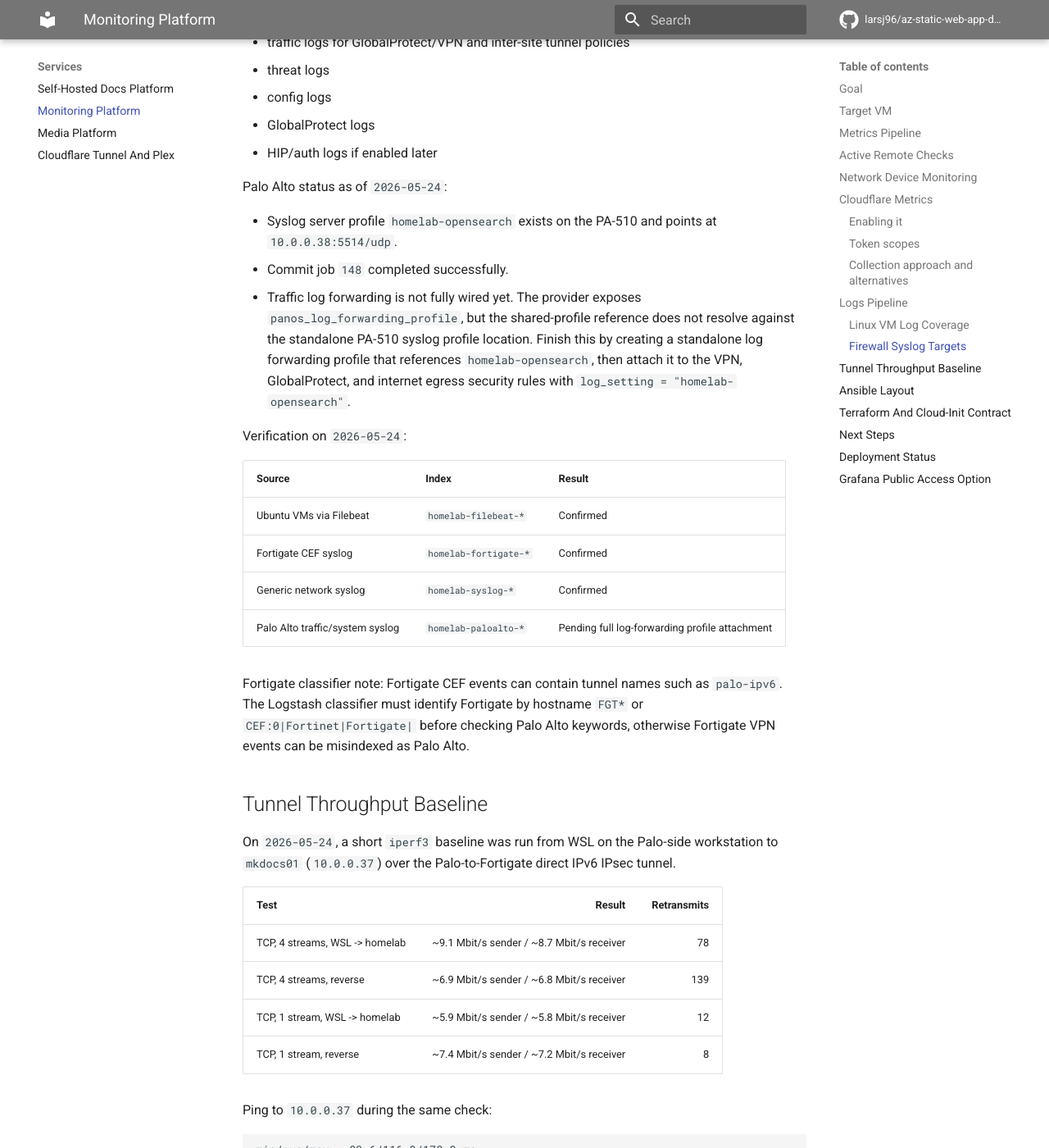
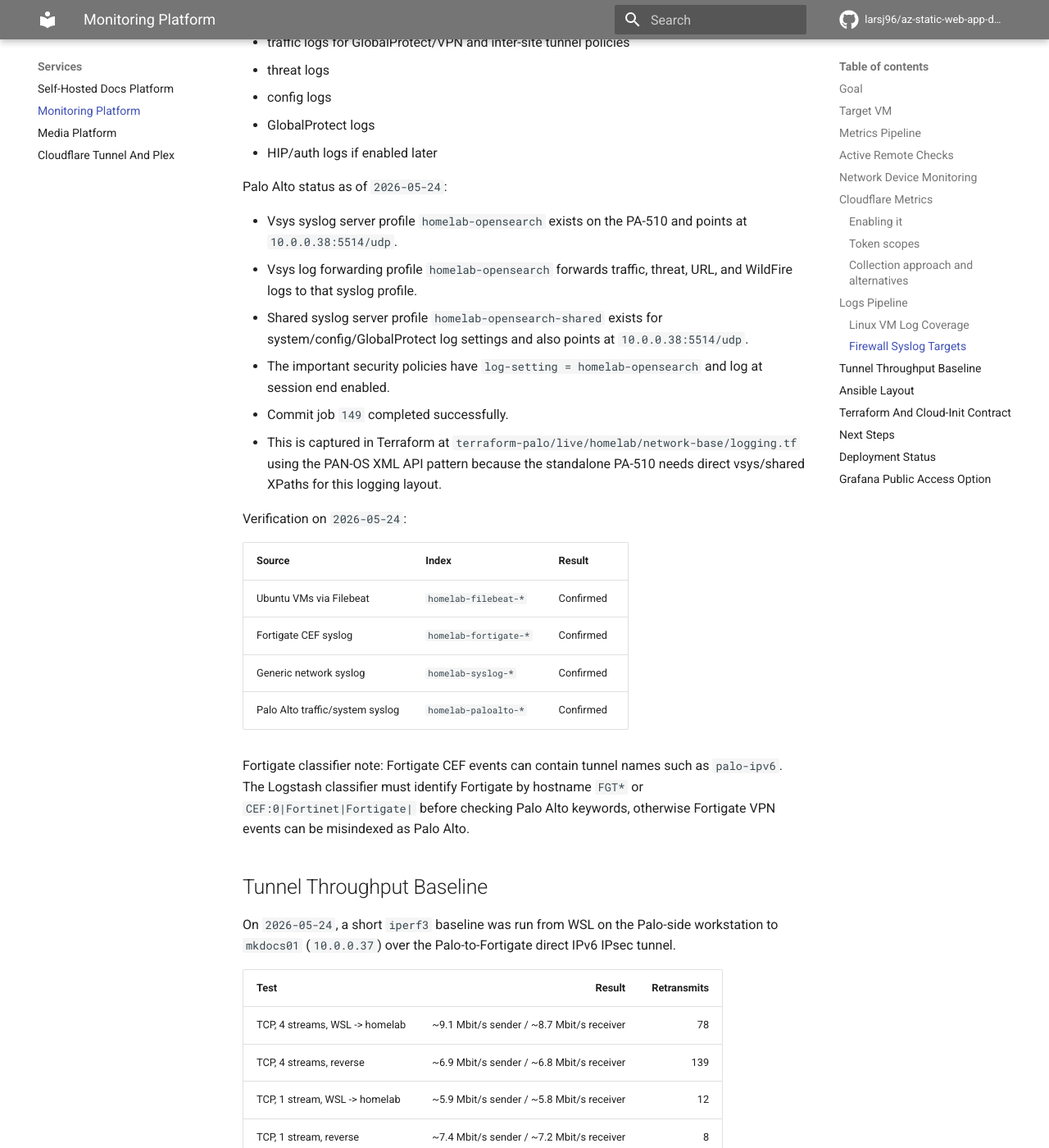
Before and after one commit to larsj96/az-static-web-app-docs, an MkDocs documentation site: the page built from docs/monitoring-platform.md, in a window 1280 px wide and 1400 px high, scrolled down 8169 px. Shown: the whole window at 82% size. Built offline with MkDocs 1.6.1 and Material for MkDocs 9.7.7, drawn with Linux system fonts in a browser that asks for light colours; comment, search, counter and statistics services are not loaded; some of the changed text lies outside the part shown.

Commit message:
Document verified Palo Alto logging

```diff
--- a/docs/monitoring-platform.md
+++ b/docs/monitoring-platform.md
@@ -316,9 +316,12 @@ Recommended Palo Alto coverage:
 
 Palo Alto status as of `2026-05-24`:
 
-- Syslog server profile `homelab-opensearch` exists on the PA-510 and points at `10.0.0.38:5514/udp`.
-- Commit job `148` completed successfully.
-- Traffic log forwarding is not fully wired yet. The provider exposes `panos_log_forwarding_profile`, but the shared-profile reference does not resolve against the standalone PA-510 syslog profile location. Finish this by creating a standalone log forwarding profile that references `homelab-opensearch`, then attach it to the VPN, GlobalProtect, and internet egress security rules with `log_setting = "homelab-opensearch"`.
+- Vsys syslog server profile `homelab-opensearch` exists on the PA-510 and points at `10.0.0.38:5514/udp`.
+- Vsys log forwarding profile `homelab-opensearch` forwards traffic, threat, URL, and WildFire logs to that syslog profile.
+- Shared syslog server profile `homelab-opensearch-shared` exists for system/config/GlobalProtect log settings and also points at `10.0.0.38:5514/udp`.
+- The important security policies have `log-setting = homelab-opensearch` and log at session end enabled.
+- Commit job `149` completed successfully.
+- This is captured in Terraform at `terraform-palo/live/homelab/network-base/logging.tf` using the PAN-OS XML API pattern because the standalone PA-510 needs direct vsys/shared XPaths for this logging layout.
 
 Verification on `2026-05-24`:
 
@@ -327,7 +330,7 @@ Verification on `2026-05-24`:
 | Ubuntu VMs via Filebeat | `homelab-filebeat-*` | Confirmed |
 | Fortigate CEF syslog | `homelab-fortigate-*` | Confirmed |
 | Generic network syslog | `homelab-syslog-*` | Confirmed |
-| Palo Alto traffic/system syslog | `homelab-paloalto-*` | Pending full log-forwarding profile attachment |
+| Palo Alto traffic/system syslog | `homelab-paloalto-*` | Confirmed |
 
 Fortigate classifier note: Fortigate CEF events can contain tunnel names such as `palo-ipv6`. The Logstash classifier must identify Fortigate by hostname `FGT*` or `CEF:0|Fortinet|Fortigate|` before checking Palo Alto keywords, otherwise Fortigate VPN events can be misindexed as Palo Alto.
 
@@ -444,7 +447,7 @@ Deployed on `2026-05-21`:
 | SNMP collection | Active for confirmed iLO, Fortigate, and Palo Alto targets |
 | Filebeat log shipping | Active on current Ubuntu VM inventory |
 | Fortigate syslog | Verified into `homelab-fortigate-*` |
-| Palo Alto syslog profile | Created and committed; full policy log forwarding still pending |
+| Palo Alto syslog/log forwarding | Verified into `homelab-paloalto-*` |
 
 ## Grafana Public Access Option
 
```
